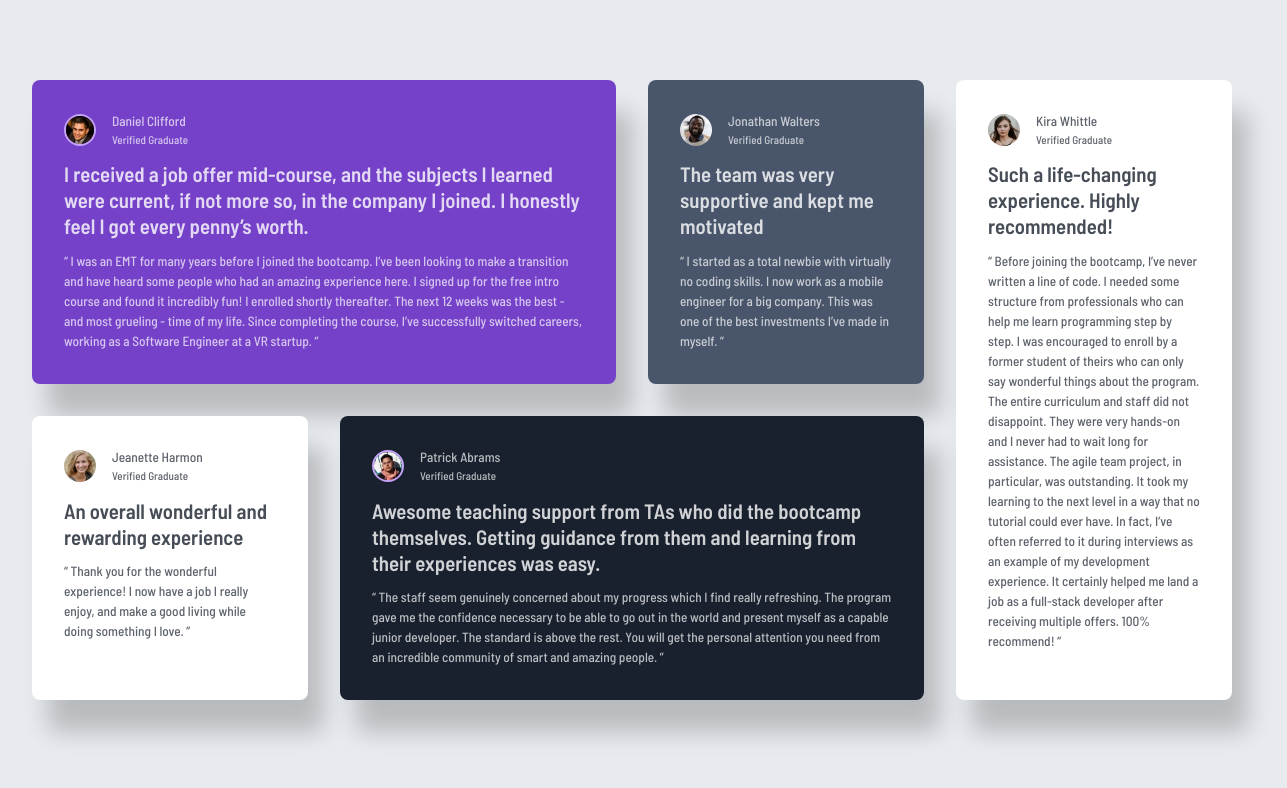
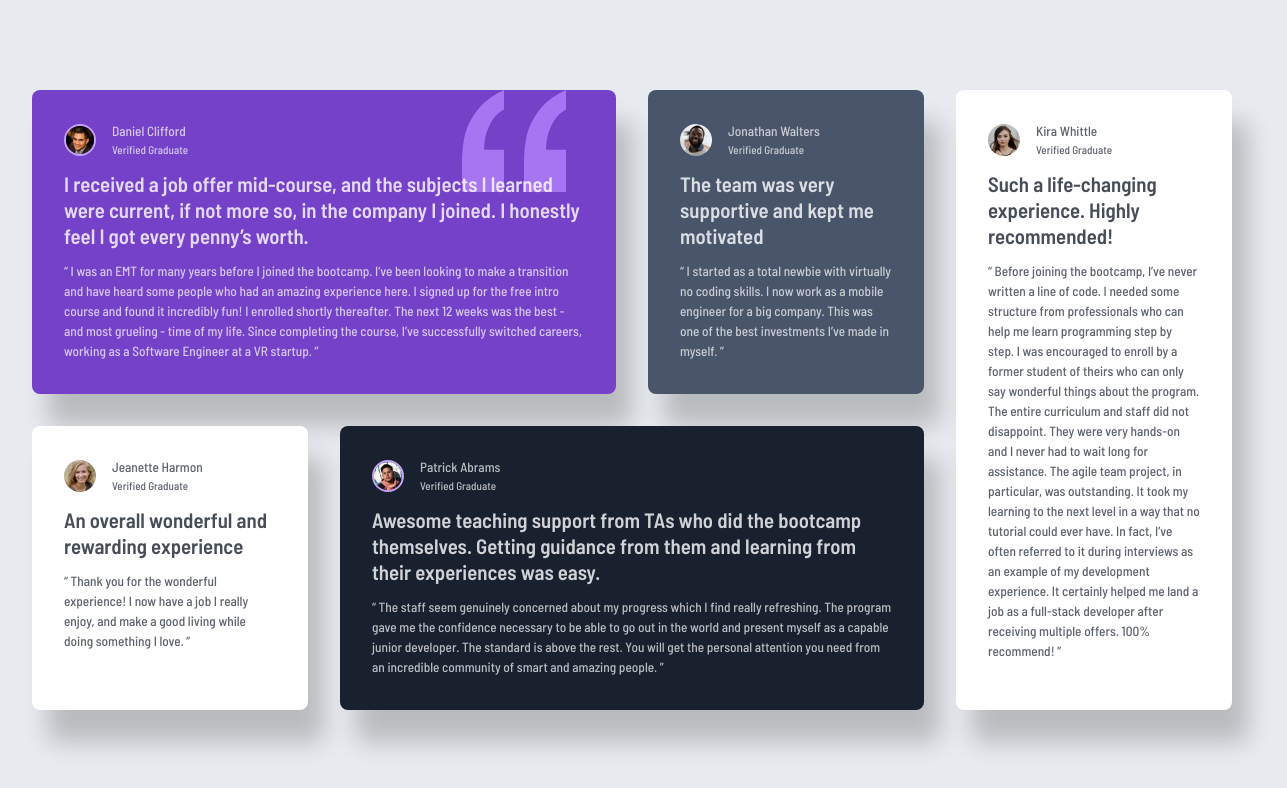
Before and after one commit to korcakSEA/testimonials-grid-section-main, a plain HTML site: page index.html in a window 1536 px wide. Shown: the whole page, without its empty margins (136-1423 px from the left). Drawn offline with Linux system fonts and the light colour scheme.

Commit message:
update  media query and slight change

```diff
--- a/index.html
+++ b/index.html
@@ -27,12 +27,12 @@
           <span class="title">Verified Graduate</span>
         </p>
       </div>
-      <div class="card__content">
+      <div class="card__content z-index">
         <p class="semi-bold">
           I received a job offer mid-course, and the subjects I learned were current, if not more so,
           in the company I joined. I honestly feel I got every penny’s worth.
         </p>
-        <p class="medium">
+        <p class="medium ">
           “ I was an EMT for many years before I joined the bootcamp. I’ve been looking to make a
           transition and have heard some people who had an amazing experience here. I signed up
           for the free intro course and found it incredibly fun! I enrolled shortly thereafter.
--- a/style.css
+++ b/style.css
@@ -44,47 +44,14 @@
 
 
 body{
+
     background-color: var(--Grey-100);
     font-family: var(--font-family);
-}
 
-.testimonial{
-    width:80%;
-    margin: 5rem auto;
-
-    display: grid;
-    gap: 2rem;
-
-}
-
-@media (min-width: 768px) {
-    .testimonial{
-        grid-template-columns: repeat(2, 1fr);
-    }
-}
-
-@media (min-width: 1024px) {
-    .testimonial{
-
-        grid-template-columns: repeat(3, 1fr);
-    }
-}
-
-@media (min-width: 1440px) {
-    .testimonial{
-        max-width: 1200px;
-        grid-template-columns: repeat(4, 1fr);
-    }
-
-    .span-column{
-        grid-column: span 2;
-    }
-
-
-    .span-row{
-        grid-column: 4/5;
-        grid-row: 1/3;
-    }
+    display: flex;
+    justify-content: center;
+    align-items: center;
+    min-height: 100vh;
 }
 
 
@@ -100,6 +67,15 @@ img{
     display: none;
 }
 
+.testimonial{
+    width:min(95%,75rem);
+    margin: 5rem;
+    display: grid;
+    gap: 2rem;
+}
+
+
+/*** Card Design ***/
 
 .card{
     border-radius: 0.5rem;
@@ -111,7 +87,6 @@ img{
     flex-direction: column;
     gap: 0.8rem;
 
-    /* To be removed */
 }
 
 .card__author{
@@ -131,7 +106,7 @@ img{
     border: 2px solid var(--Purple-300);
 }
 
-/* Font styles */
+/* Card Font styles */
 
 .medium{
     font:var(--barlow-semi-condensed-medium);
@@ -169,3 +144,44 @@ img{
     background-color: var(--Purple-500);
     color: var(--White);
 }
+
+/* Media Queries */
+
+@media (min-width: 768px) {
+    .testimonial{
+        grid-template-columns: repeat(2, 1fr);
+    }
+}
+
+@media (min-width: 1200px) {
+    .testimonial{
+
+        grid-template-columns: repeat(3, 1fr);
+    }
+}
+
+@media (min-width: 1440px) {
+    .testimonial{
+        grid-template-columns: repeat(4, 1fr);
+    }
+
+    .span-column{
+        grid-column: span 2;
+    }
+
+    .span-row{
+        grid-column: 4/5;
+        grid-row: 1/3;
+    }
+
+    .responsive-quotation{
+        display: block;
+        position: absolute;
+        top: 0;
+        right: 50px;
+    }
+
+    .z-index{
+        z-index: 1;
+    }
+}
```
